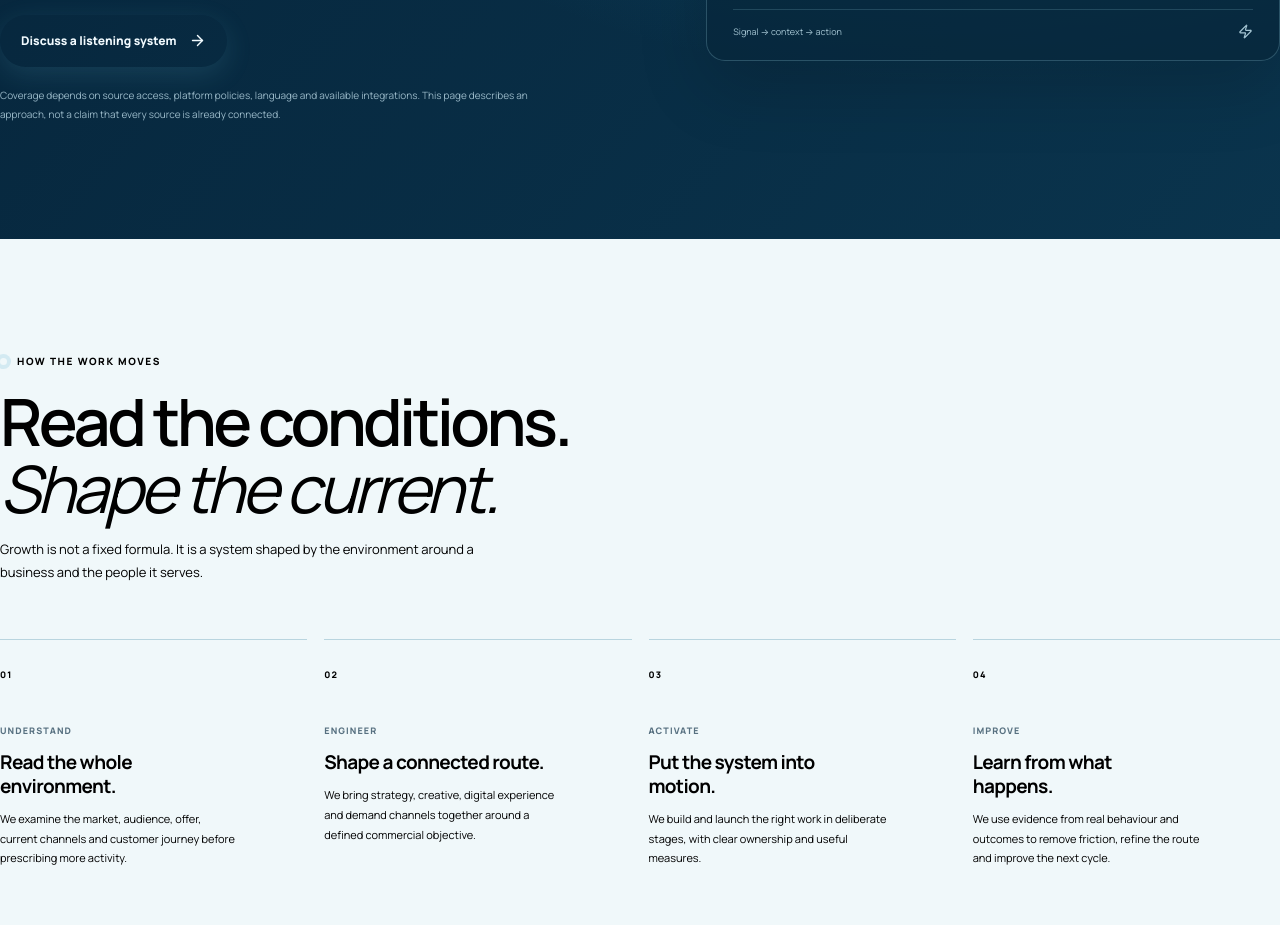
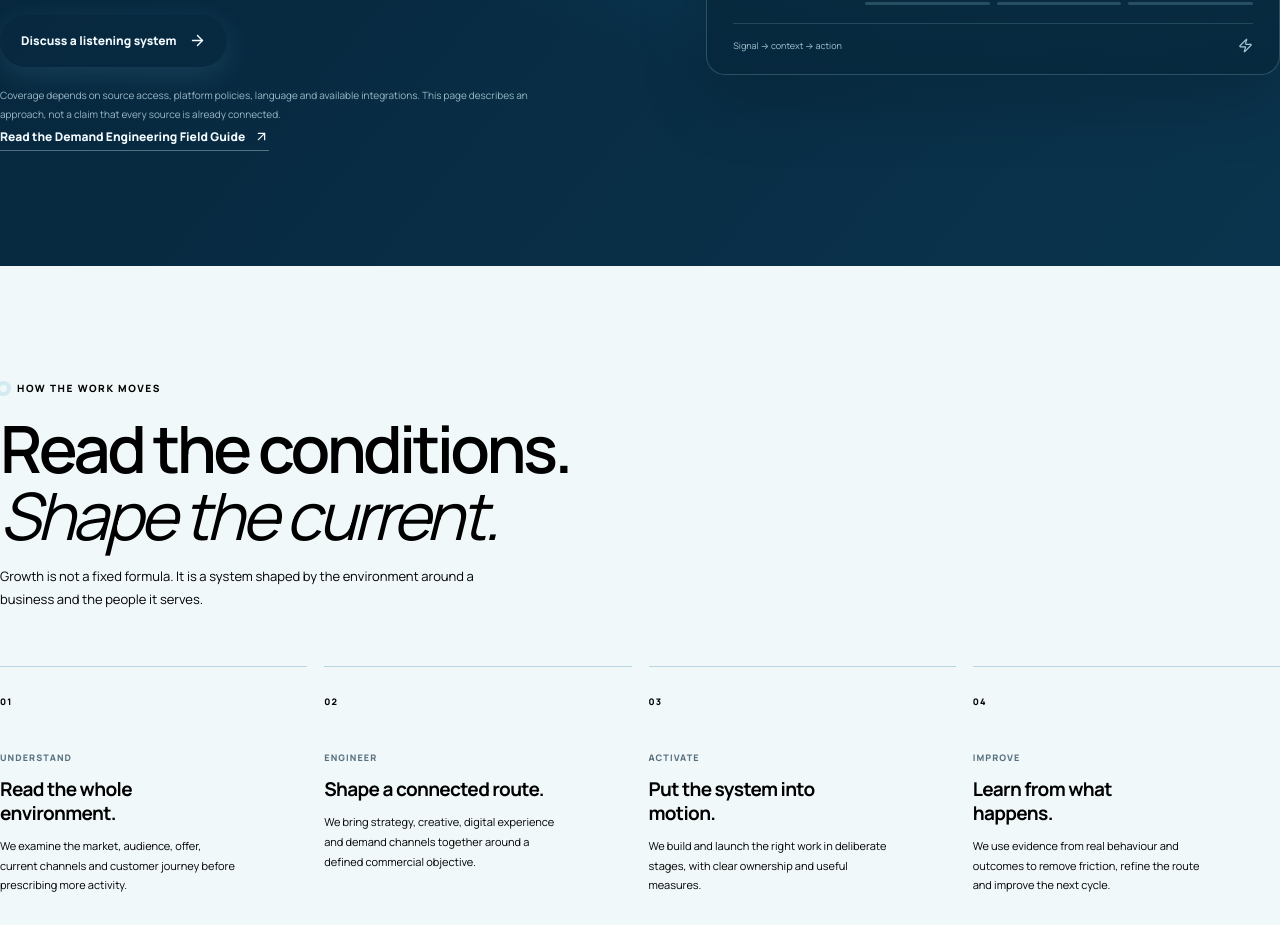
Before and after one commit to godsbest656-glitch/river-ways, a React (Vite) app: page / in a window 1280 px wide. Shown: the part 5000-5925 px from the top of the page. Built offline with nearby package versions, Linux system fonts and the light colour scheme.

Commit message:
content: surface the Demand Engineering Field Guide from the homepage

```diff
--- a/src/App.jsx
+++ b/src/App.jsx
@@ -465,6 +465,7 @@ export default function App() {
               </div>
               <a className="button button-primary" href="#contact">Discuss a listening system <ArrowRight size={17} /></a>
               <p className="small-disclaimer">Coverage depends on source access, platform policies, language and available integrations. This page describes an approach, not a claim that every source is already connected.</p>
+              <a className="text-link text-link-light" href="/field-guide/">Read the Demand Engineering Field Guide <ArrowUpRight size={15} /></a>
             </div>
             <div className="signal-panel">
               <div className="panel-header"><span><i /> SYSTEM FLOW</span><span>01 — 04</span></div>
```
